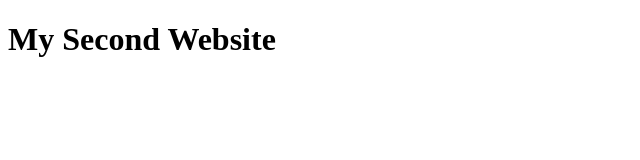
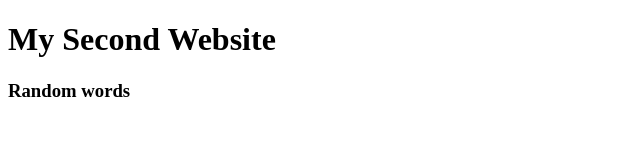
Before and after one commit to rdaly1490/1st-git-practice, a plain HTML site: page index.html in a window 1280 px wide. Shown: the whole page, without its empty margins (0-640 px from the left). Drawn offline with Linux system fonts and the light colour scheme.

Commit message:
New header

```diff
--- a/index.html
+++ b/index.html
@@ -5,5 +5,6 @@
 </head>
 <body>
 <h1> My Second Website </h1>
+<h3> Random words </h3>
 </body>
 </html>
```
